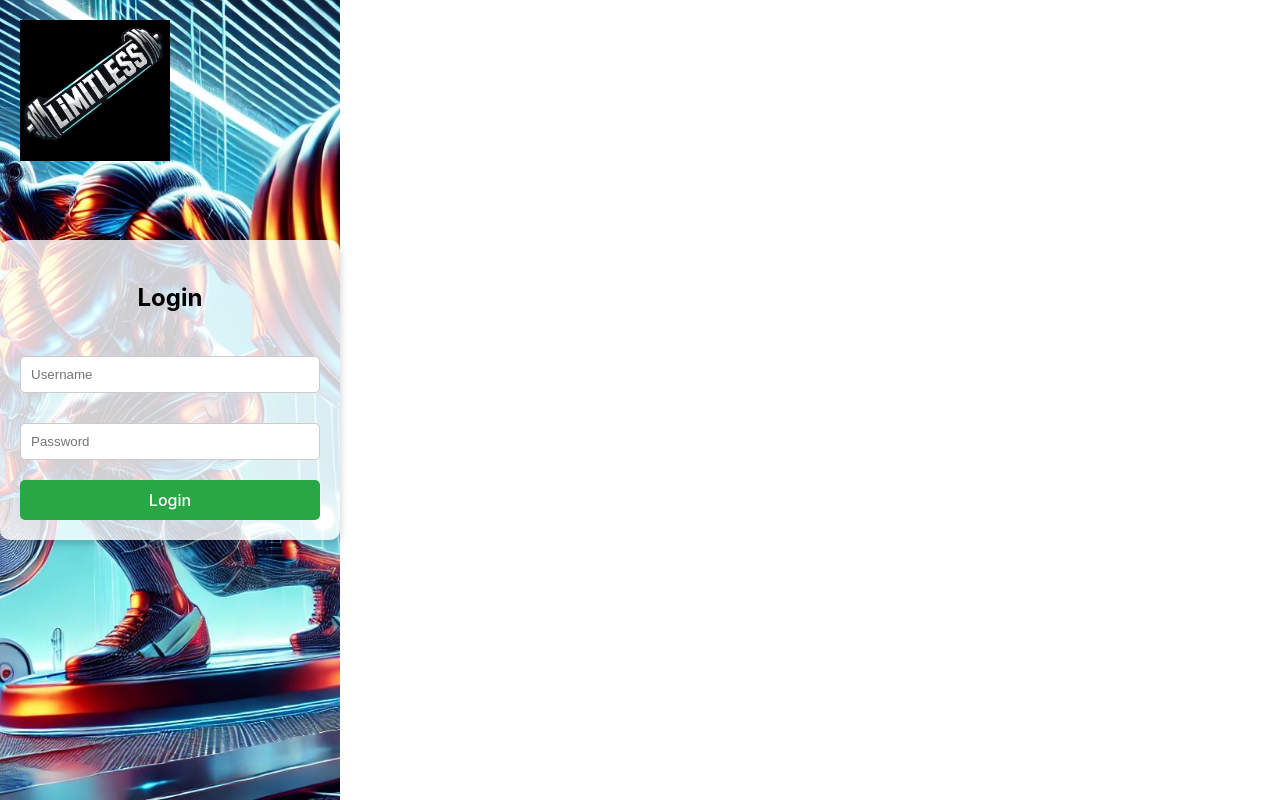
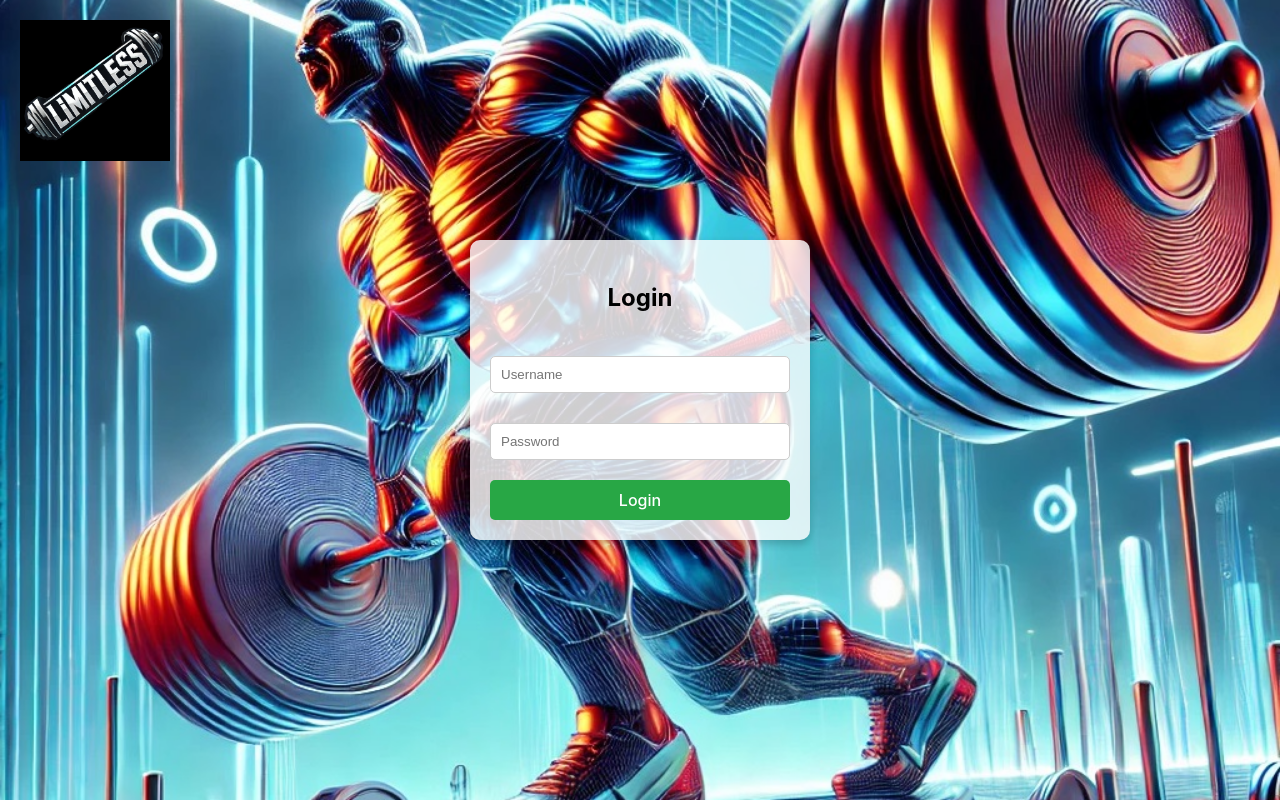
Before and after one commit to erickrenaud05/workout-tracker, a React (Vite) app in the folder frontEnd/: page / in a window 1280 px wide. Built offline with nearby package versions, Linux system fonts and the light colour scheme.

Commit message:
Made login pc friendly

```diff
--- a/frontEnd/src/components/SplashPage.css
+++ b/frontEnd/src/components/SplashPage.css
@@ -6,6 +6,7 @@
     background-size: cover;
     background-position: center;
     height: 100vh;
+    width: 100vw;
     display: flex;
     flex-direction: column;
     justify-content: center;
--- a/frontEnd/src/components/SplashPage.jsx
+++ b/frontEnd/src/components/SplashPage.jsx
@@ -2,8 +2,6 @@ import React, { useState } from 'react';
 import { useNavigate } from 'react-router-dom';
 import './SplashPage.css';
 import Logo from '../assets/logo.jpg';
-import Background from '../assets/background-profile.jpg';
-
 
 const SplashPage = () => {
   const [username, setUsername] = useState('');
```
